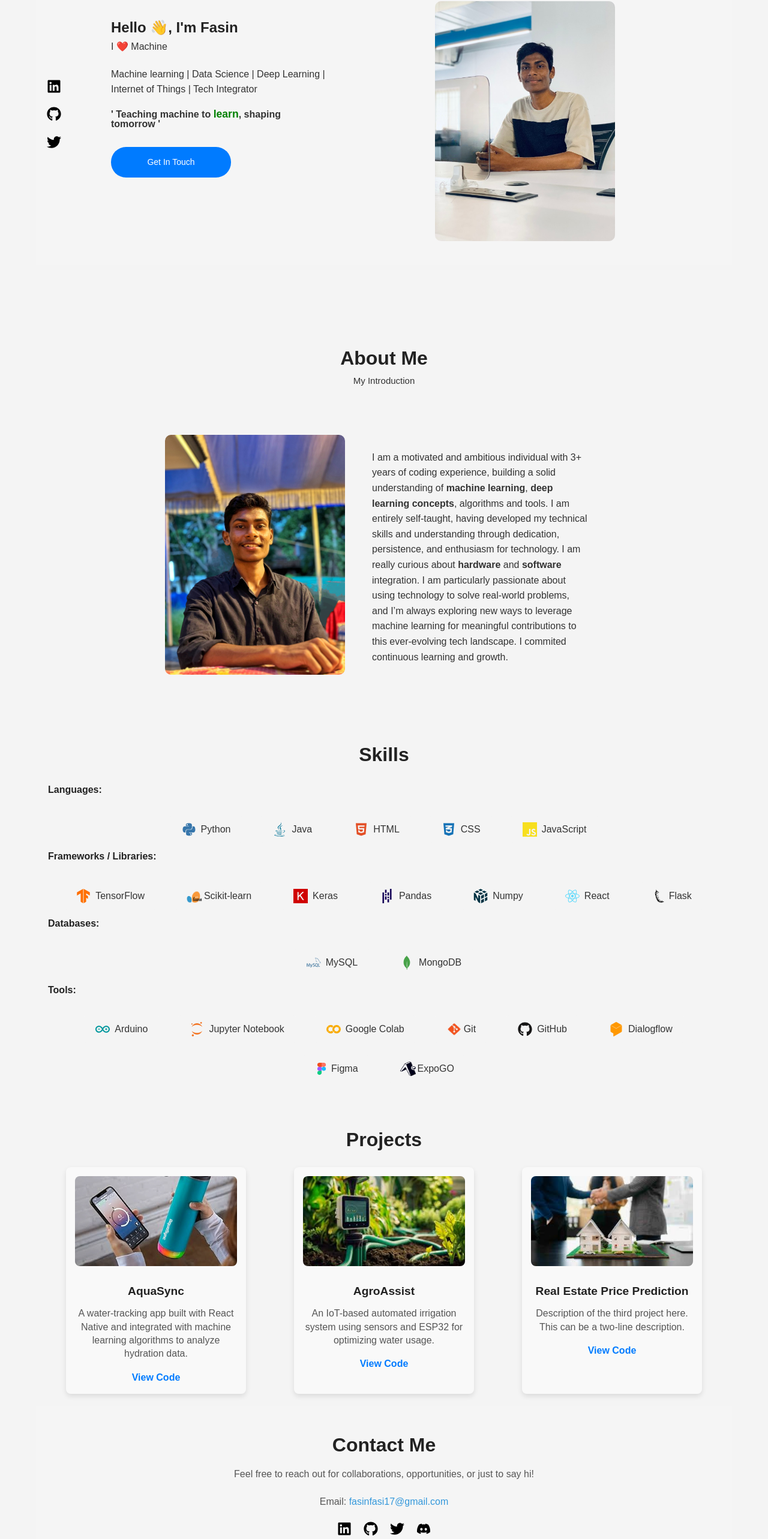
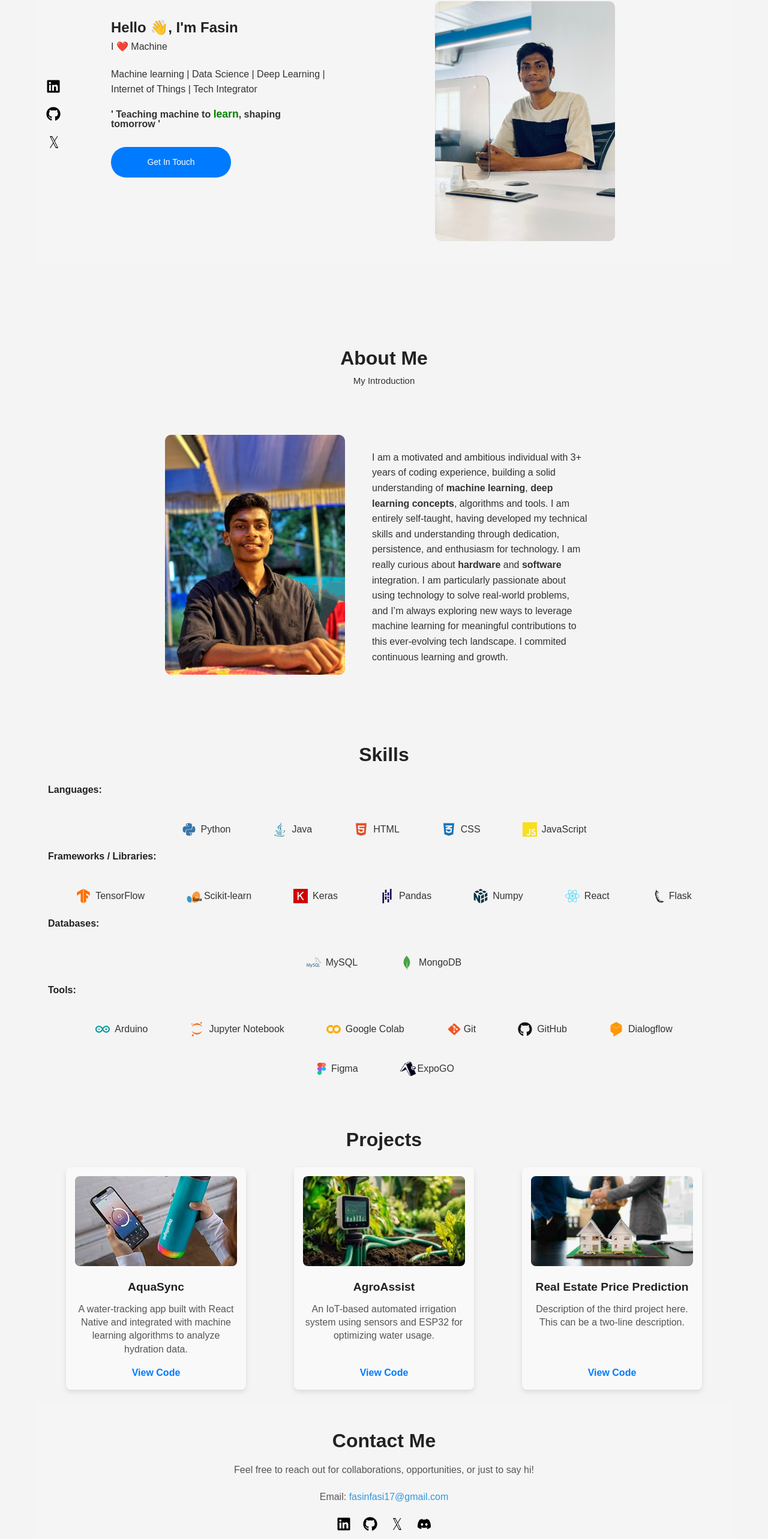
Before and after one commit to fasinfasi/fasinfasi.github.io, a React (Create React App) app: page / in a window 1280 px wide. Shown: the part 84-2650 px from the top of the page at 60% size. Built offline with nearby package versions, Linux system fonts and the light colour scheme.

Commit message:
Make corrections, change icons and logos, activate the anchor tags, over all good

```diff
--- a/src/components/Contact.js
+++ b/src/components/Contact.js
@@ -1,7 +1,8 @@
 import React from 'react';
 import '../styles/Contact.css';
-import { FaLinkedin, FaGithub, FaTwitter } from 'react-icons/fa'; // Import icons
+import { FaLinkedin, FaGithub } from 'react-icons/fa'; // Import icons
 import { FaDiscord } from 'react-icons/fa6';
+import XIcon from '../assets/XLogo.png'
 
 function Contact() {
   return (
@@ -18,7 +19,7 @@ function Contact() {
             <FaGithub className="social-icon" />
           </a>
           <a href="https://x.com/FasiFasin69751" target="_blank" rel="noopener noreferrer">
-            <FaTwitter className="social-icon" />
+          <img src={XIcon} alt="Close" class='social-logo' />
           </a>
           <a href="https://discord.com/fasinfasi " target="_blank" rel="noopener noreferrer">
             <FaDiscord className="social-icon" />
--- a/src/components/Hero.js
+++ b/src/components/Hero.js
@@ -1,7 +1,9 @@
 import React from 'react';
 import '../styles/Hero.css';
 import myImage from '../assets/hero_img.png';
-import { FaLinkedin, FaGithub, FaTwitter } from 'react-icons/fa';
+import { FaLinkedin, FaGithub } from 'react-icons/fa';
+import XIcon from '../assets/XLogo.png'
+
 
 function Hero() {
   return (
@@ -13,8 +15,8 @@ function Hero() {
         <a href="https://github.com/fasinfasi" target="_blank" rel="noopener noreferrer">
           <FaGithub className="social-icon" />
         </a>
-        <a href="https://twitter.com" target="_blank" rel="noopener noreferrer">
-          <FaTwitter className="social-icon" />
+        <a href="https://x.com/FasiFasin69751" target="_blank" rel="noopener noreferrer">
+          <img src={XIcon} alt="Close" class='social-logo' />
         </a>
       </div>
       <div className="hero-content">
--- a/src/components/Projects.js
+++ b/src/components/Projects.js
@@ -13,19 +13,19 @@ function Projects() {
           <img src={AquasyncImg} alt="AquaSync Project" className="project-image" />
           <h3>AquaSync</h3>
           <p>A water-tracking app built with React Native and integrated with machine learning algorithms to analyze hydration data.</p>
-          <a href="https://github.com/yourusername/AquaSync" target="_blank" rel="noopener noreferrer">View Code</a>
+          <a href="https://github.com/fasinfasi/SmartWaterBottle/tree/fasin_patch2" target="_blank" rel="noopener noreferrer">View Code</a>
         </div>
         <div className="project">
           <img src={AgroAssistImg} alt="AgroAssist Project" className="project-image" />
           <h3>AgroAssist</h3>
           <p>An IoT-based automated irrigation system using sensors and ESP32 for optimizing water usage.</p>
-          <a href="https://github.com/yourusername/AgroAssist" target="_blank" rel="noopener noreferrer">View Code</a>
+          <a href="https://github.com/fasinfasi/Automated-irrigation-System" target="_blank" rel="noopener noreferrer">View Code</a>
         </div>
         <div className="project">
           <img src={RealEstateImg} alt="Third Project" className="project-image" />
           <h3>Real Estate Price Prediction</h3>
           <p>Description of the third project here. This can be a two-line description.</p>
-          <a href="https://github.com/yourusername/ThirdProject" target="_blank" rel="noopener noreferrer">View Code</a>
+          <a href="https://github.com/fasinfasi/Real-Estate-Prediction" target="_blank" rel="noopener noreferrer">View Code</a>
         </div>
       </div>
     </section>
--- a/src/styles/Contact.css
+++ b/src/styles/Contact.css
@@ -38,3 +38,8 @@
 .social-icon {
   font-size: 24px; /* Adjust icon size */
 }
+
+.social-logo{
+  width: 26px;
+  height: 24px;
+}
--- a/src/styles/Projects.css
+++ b/src/styles/Projects.css
@@ -23,6 +23,8 @@
   border-radius: 8px;
   box-shadow: 0 4px 8px rgba(0, 0, 0, 0.1);
   text-align: center;
+  display: flex;
+  flex-direction: column;
 }
 
 .project img.project-image {
@@ -43,13 +45,17 @@
   font-size: 1em;
   color: #555;
   line-height: 1.4;
-  margin: 0 0 15px;
+  margin: 0;
+  flex-grow: 1; /* Expands the paragraph to fill available space */
+  margin-bottom: 15px;
 }
 
+/* Align the View Code link at the bottom */
 .project a {
   text-decoration: none;
   color: #007bff;
   font-weight: bold;
+  margin-top: auto; /* Pushes the link to the bottom of the content */
 }
 
 .project a:hover {
```
Also changed, not shown: src/assets/XLogo.png (added).
